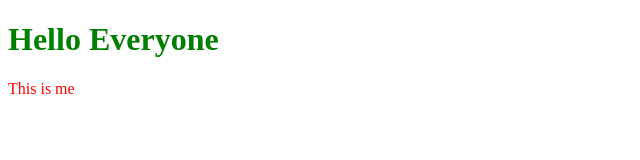
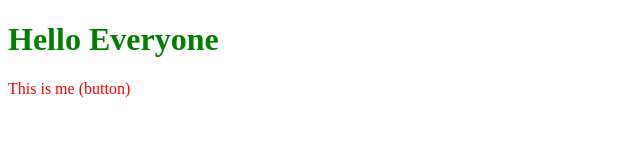
Before and after one commit to noorma-naz/localrepo, a plain HTML site: page index.html in a window 1280 px wide. Shown: the full height of the page, 0-640 px from the left. Drawn offline with Linux system fonts and the light colour scheme.

```diff
--- a/index.html
+++ b/index.html
@@ -8,6 +8,6 @@
 </head>
 <body>
     <h1>Hello Everyone</h1>
-    <p>This is me</p>
+    <p>This is me (button)</p>
 </body>
 </html>
```
